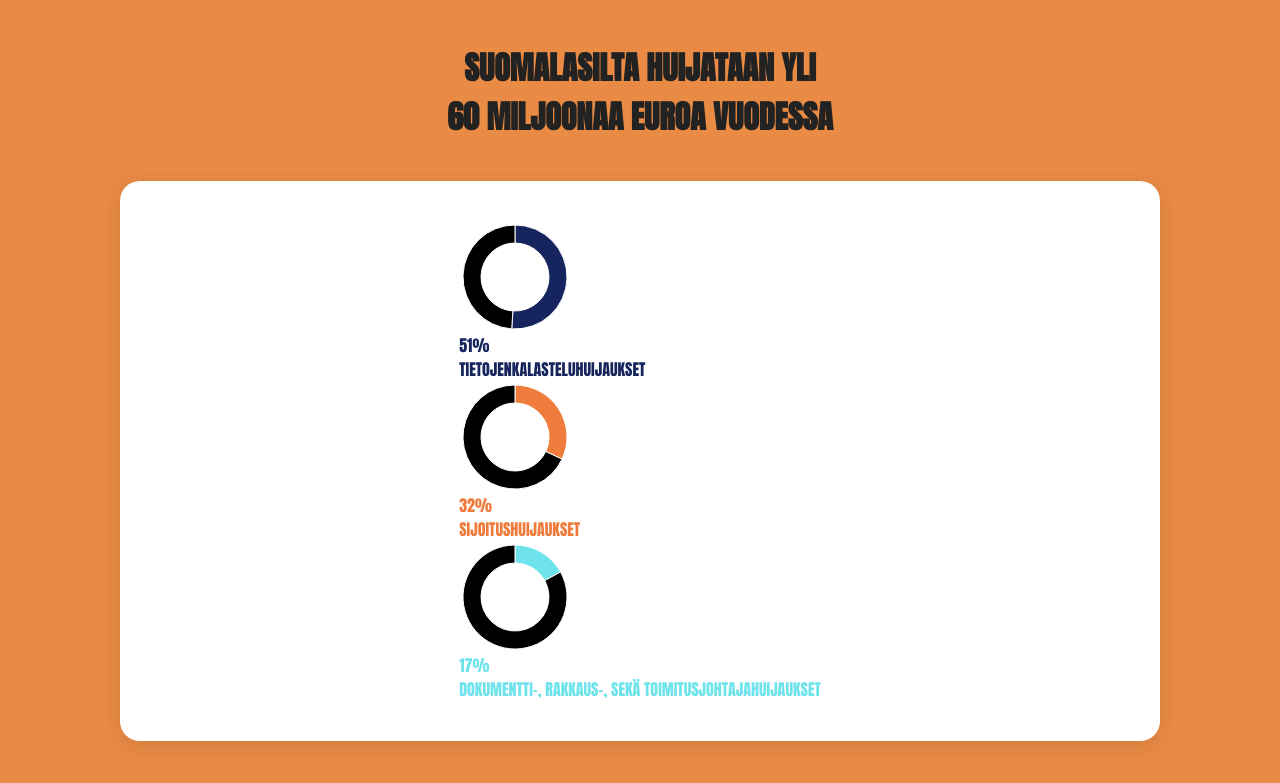
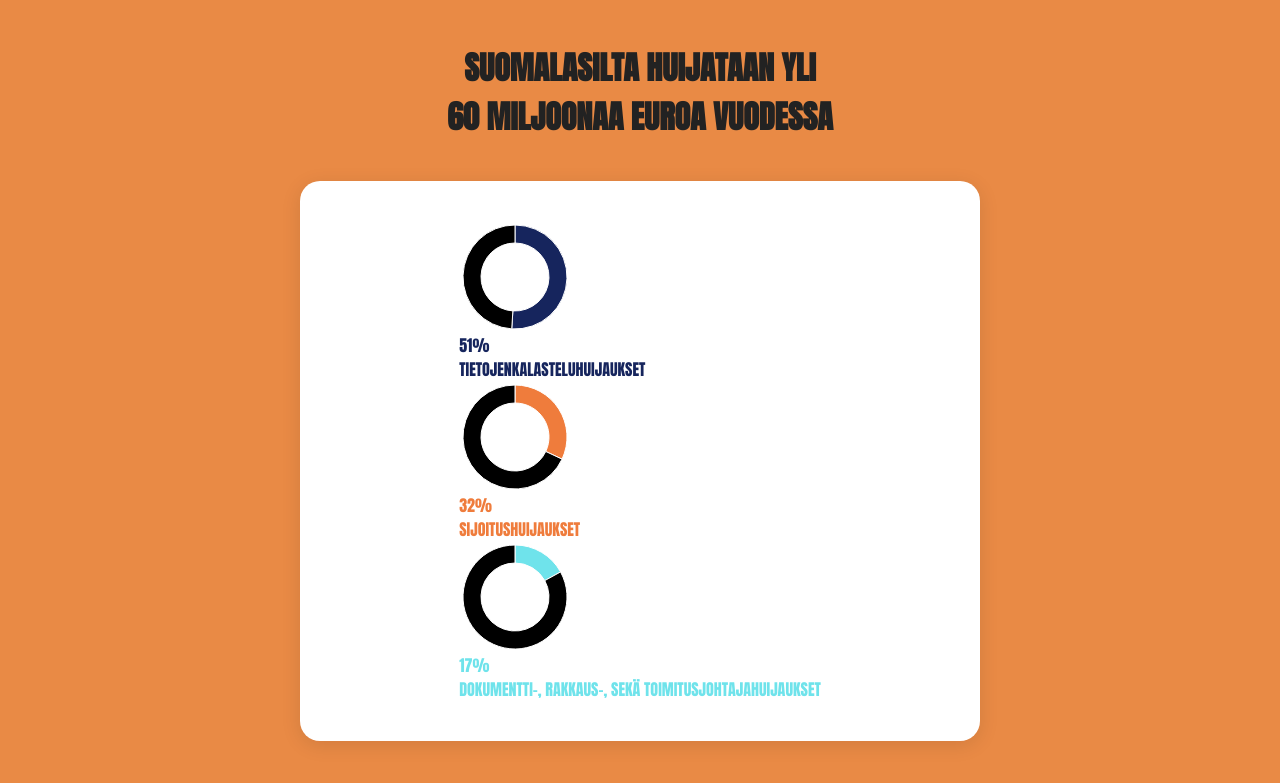
Before and after one commit to levonmaister/scamvjp2, a React (Vite) app: page / in a window 1280 px wide. Shown: the part 822-1605 px from the top of the page. Built offline with nearby package versions, Linux system fonts and the light colour scheme.

Commit message:
statistics background fix

```diff
--- a/src/styles/etusivu.css
+++ b/src/styles/etusivu.css
@@ -250,13 +250,13 @@ h2 {
   justify-content: center;
   margin-top: 5vh;
 
-  /* New styles for the white rounded box */
+
   background-color: white;
   padding: 40px 20px;
   border-radius: 20px;
   box-shadow: 0 4px 20px rgba(0, 0, 0, 0.1);
   max-width: 1000px;
-  width: 90%;
+  width: 50%;
   margin-left: auto;
   margin-right: auto;
 }
```
